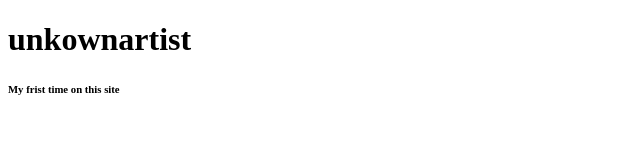
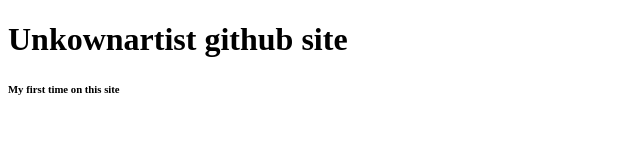
Before and after one commit to unknownartsist/unkownartist.github.io, a plain HTML site: page index.html in a window 1280 px wide. Shown: the whole page, without its empty margins (0-640 px from the left). Drawn offline with Linux system fonts and the light colour scheme.

Commit message:
Update index.html

```diff
--- a/index.html
+++ b/index.html
@@ -2,11 +2,10 @@
 <html lang="en" dir="ltr">
   <head>
     <meta charset="utf-8">
-    <title>unkownartist github site</title>
+    <title>uknownartist</title>
   </head>
-  <h1>unkownartist</h1>
-  <h6>My frist time on this site</h6>
   <body>
-
+    <h1>Unkownartist github site</h1>
+    <h6>My first time on this site</h6>
   </body>
 </html>
```
